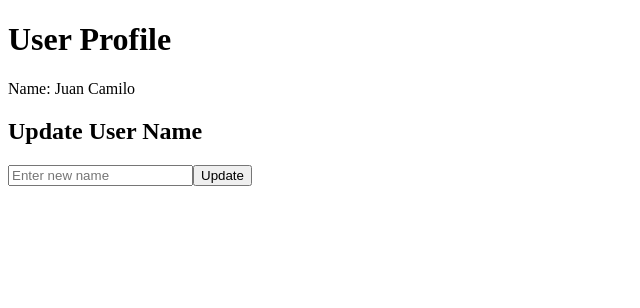
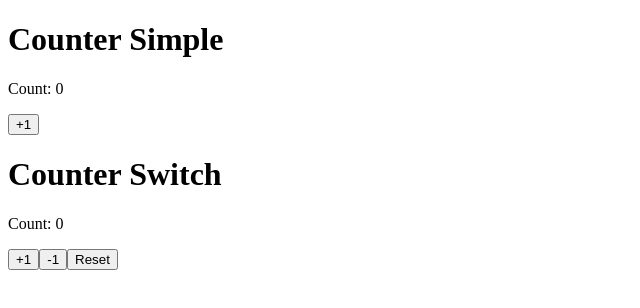
Before and after one commit to juancas9812/react-basics, a React (Vite) app: page / in a window 1280 px wide. Shown: the top 308 px of the page, without its empty margins (0-640 px from the left). Built offline with nearby package versions, Linux system fonts and the light colour scheme.

Commit message:
exercise 2.5 hooks - useReducer

```diff
--- a/src/App.jsx
+++ b/src/App.jsx
@@ -1,14 +1,14 @@
-import { UserProvider } from "./UserContext";
-import UserProfile from "./components/UserProfile";
-import UpdateUser from "./components/UpdateUser";
+import {Counter1, Counter2} from './components/Counter'
+
+
 
 const App = () => {
   return (
-    <UserProvider>
-      <UserProfile />
-      <UpdateUser />
-    </UserProvider>
-  );
-};
+    <div>
+      <Counter1 />
+      <Counter2 />
+    </div>
+  )
+}
 
-export default App;
+export default App
--- /dev/null
+++ b/src/components/Counter.jsx
@@ -0,0 +1,44 @@
+import { useReducer } from "react";
+import {counterReducer, counterReducerSimple} from "../counterReducer";
+
+export const Counter1 = () => {
+  const [state, dispatch] = useReducer(counterReducerSimple, {count: 0})
+
+  const handleCount = () => {
+    dispatch({type: 'simple'});
+  }
+
+  return (
+    <div>
+      <h1>Counter Simple</h1>
+      <p>Count: {state.count}</p>
+      <button type="button" onClick={handleCount}>
+        +1
+      </button>
+    </div>
+  )
+}
+
+export const Counter2 = () => {
+  const [state, dispatch] = useReducer(counterReducer, {count: 0})
+
+  const handleIncrement = () => {
+    dispatch({type: 'increment'});
+  }
+  const handleDecrement = () => {
+    dispatch({type: 'decrement'});
+  }
+  const handleReset = () => {
+    dispatch({type: 'reset'});
+  }
+
+  return (
+    <div>
+      <h1>Counter Switch</h1>
+      <p>Count: {state.count}</p>
+      <button type="button" onClick={handleIncrement}>+1</button>
+      <button type="button" onClick={handleDecrement}>-1</button>
+      <button type="button" onClick={handleReset}>Reset</button>
+    </div>
+  )
+}
--- a/src/components/UpdateUser.jsx
+++ /dev/null
@@ -1,32 +0,0 @@
-import { useContext, useState } from "react";
-import { UserContext } from "../UserContext";
-
-const UpdateUser = () => {
-  const { updateUser } = useContext(UserContext);
-  const [newName, setNewName] = useState("");
-
-  const handleSubmit = (e) => {
-    e.preventDefault();
-    if (newName.trim()) {
-      updateUser(newName);
-      setNewName("");
-    }
-  };
-
-  return (
-    <div>
-      <h2>Update User Name</h2>
-      <form onSubmit={handleSubmit}>
-        <input
-          type="text"
-          value={newName}
-          onChange={(e) => setNewName(e.target.value)}
-          placeholder="Enter new name"
-        />
-        <button type="submit">Update</button>
-      </form>
-    </div>
-  );
-};
-
-export default UpdateUser;
--- a/src/components/UserProfile.jsx
+++ /dev/null
@@ -1,15 +0,0 @@
-import { useContext } from "react";
-import { UserContext } from "../UserContext";
-
-const UserProfile = () => {
-  const { user } = useContext(UserContext);
-
-  return (
-    <div>
-      <h1>User Profile</h1>
-      <p>Name: {user.name}</p>
-    </div>
-  );
-};
-
-export default UserProfile;
--- /dev/null
+++ b/src/counterReducer.js
@@ -0,0 +1,17 @@
+export const counterReducerSimple = (state, action) => {
+  return {count: state.count +1};
+}
+
+export const counterReducer = (state, action) => {
+  switch (action.type) {
+    case 'increment':
+      return {count: state.count + 1};
+
+    case 'decrement':
+      return {count: state.count - 1};
+
+    case 'reset':
+      return {count: 0};
+  };
+  throw Error(`Unknown action: ${action.type}`);
+}
```
